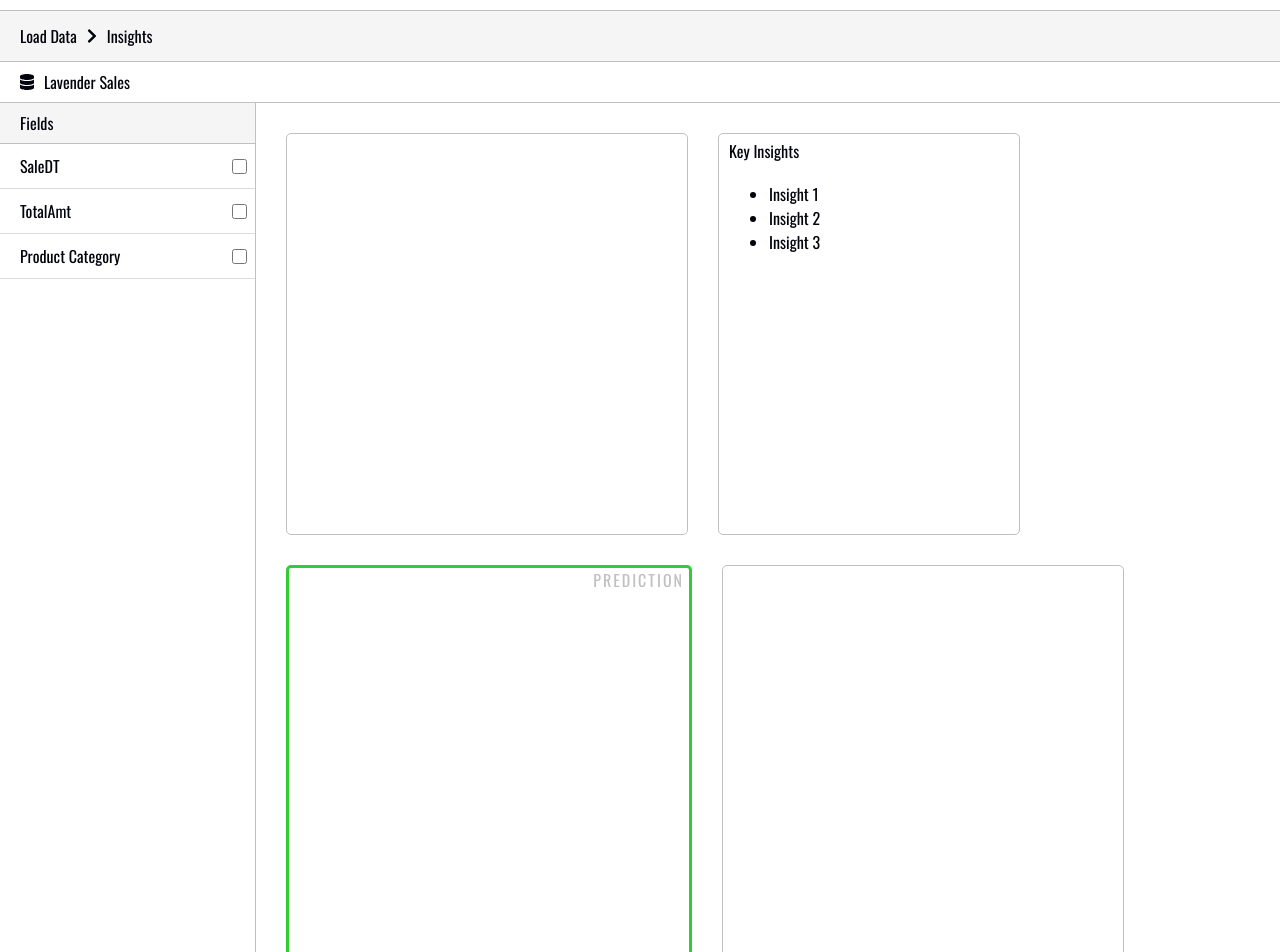
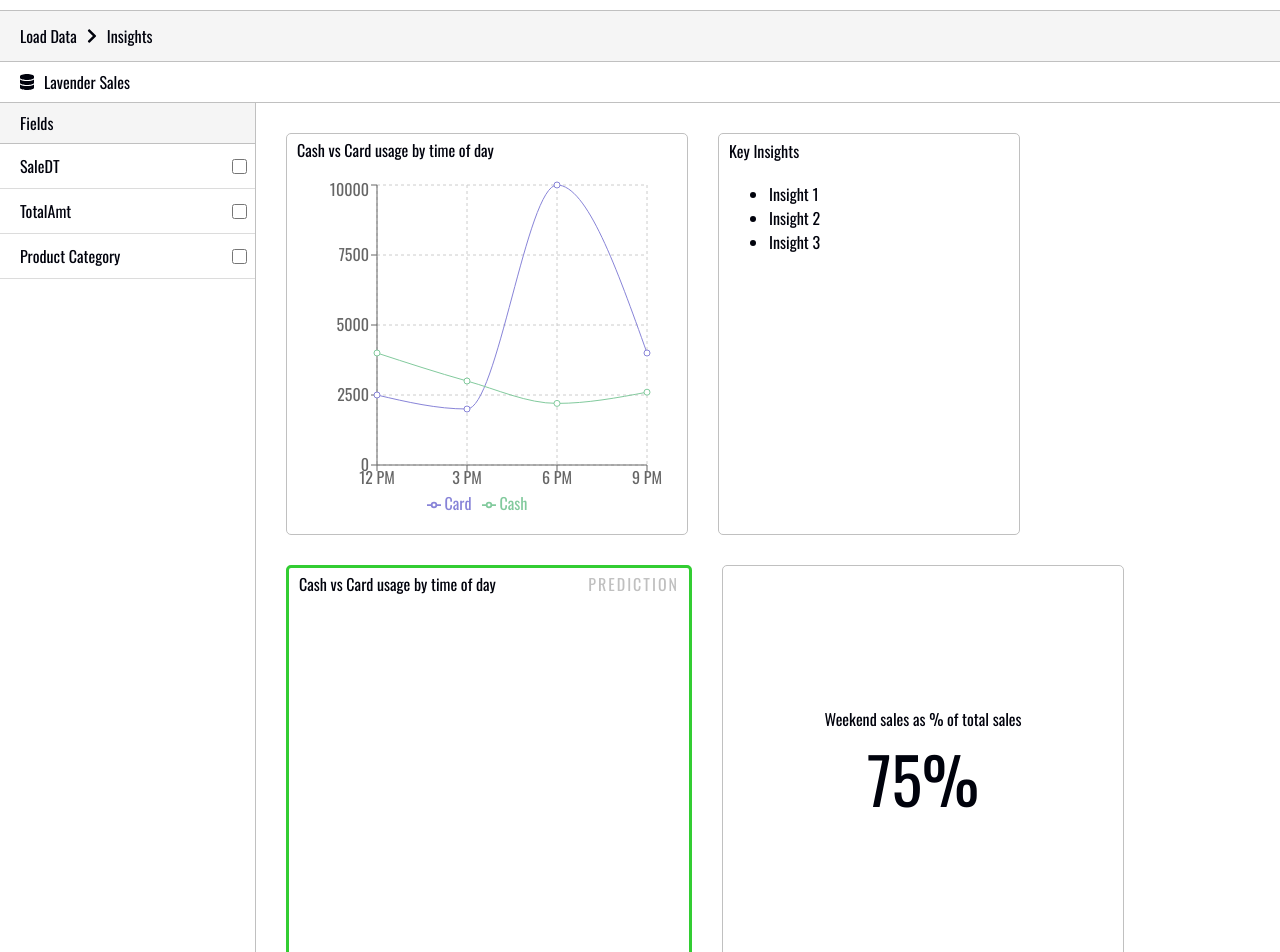
Before and after one commit to ZabirNur/mediasoftbi-web, a React (Create React App) app: page / in a window 1280 px wide. Shown: the part 60-1012 px from the top of the page. Built offline with nearby package versions, Linux system fonts and the light colour scheme.

Commit message:
start setting up chart containers

```diff
--- /dev/null
+++ b/src/charts/LineChartVis.js
@@ -0,0 +1,46 @@
+import styled from 'styled-components'
+import { LineChart, Line, CartesianGrid, XAxis, YAxis, Tooltip, Legend } from 'recharts'
+
+
+const data = [
+  {
+    name: "12 PM",
+    Cash: 4000,
+    Card: 2500
+  },
+  {
+    name: "3 PM",
+    Cash: 3000,
+    Card: 2000
+  },
+  {
+    name: "6 PM",
+    Cash: 2200,
+    Card: 10000
+  },
+  {
+    name: "9 PM",
+    Cash: 2600,
+    Card: 4000
+  },
+]
+
+const StyledLineChartVis = styled.div`
+`
+
+export default () => {
+  return (
+    <StyledLineChartVis>
+      <LineChart width={380} height={340} data={data}
+        margin={{ top: 5, right: 30, left: 20, bottom: 5 }}>
+        <CartesianGrid strokeDasharray="3 3" />
+        <XAxis dataKey="name" />
+        <YAxis />
+        <Tooltip />
+        <Legend />
+        <Line type="monotone" dataKey="Card" stroke="#8884d8" />
+        <Line type="monotone" dataKey="Cash" stroke="#82ca9d" />
+      </LineChart>
+    </StyledLineChartVis>
+  )
+}
--- a/src/components/ChartContainer.jsx
+++ b/src/components/ChartContainer.jsx
@@ -5,14 +5,17 @@ const StyledChartContainer = styled.div`
   height: 400px;
   border: ${props => props.prediction ? "3px solid limegreen" : "1px solid silver"};
   border-radius: 5px;
+  /* position: relative; */
+  display: grid;
+  grid-template-rows: 2rem auto;
 `
 
-const StyledPredictionHeader = styled.div`
-  display: flex;
-  justify-content: right;
+const StyledPredictionHeader = styled.span`
+  /* position: absolute;
+  right: 5px;
+  top: 5px; */
   color: silver;
   letter-spacing: 2px;
-  padding-right: 5px;
 `
 
 const PredictionHeader = () => {
@@ -23,10 +26,30 @@ const PredictionHeader = () => {
   )
 }
 
-export default ({prediction=false}) => {
+const StyledChartHeader = styled.div`
+  display: flex;
+  justify-content: space-between;
+  align-items: center;
+  padding-left: 10px;
+  padding-right: 10px;
+`
+
+const StyledChartBody = styled.div`
+  display: flex;
+  justify-content: center;
+  align-items: center;
+`
+
+export default ({children, prediction=false}) => {
   return (
     <StyledChartContainer prediction={prediction}>
-      {prediction && <PredictionHeader/>}
+      <StyledChartHeader>
+        <span>Cash vs Card usage by time of day</span>
+        {prediction && <PredictionHeader/>}
+      </StyledChartHeader>
+      <StyledChartBody>
+        {children}
+      </StyledChartBody>
     </StyledChartContainer>
   )
 }
--- /dev/null
+++ b/src/components/KeyFigureContainer.jsx
@@ -0,0 +1,67 @@
+import styled from 'styled-components'
+
+const StyledKeyFigureContainer = styled.div`
+  width: 400px;
+  height: 400px;
+  border: ${props => props.prediction ? "3px solid limegreen" : "1px solid silver"};
+  border-radius: 5px;
+  position: relative;
+  display: flex;
+  justify-content: center;
+  align-items: center;
+`
+
+const StyledPredictionHeader = styled.span`
+  position: absolute;
+  right: 5px;
+  top: 5px;
+  color: silver;
+  letter-spacing: 2px;
+`
+
+const PredictionHeader = () => {
+  return (
+    <StyledPredictionHeader>
+      PREDICTION
+    </StyledPredictionHeader>
+  )
+}
+
+const StyledKeyFigureHighlight = styled.div`
+  display: flex;
+  flex-direction: column;
+  align-items: center;
+  justify-content: center;
+  height: 100%;
+`
+
+const StyledDescription = styled.div``
+
+const StyledKeyFigure = styled.div`
+  font-size: 4rem;
+`
+
+const KeyFigureDetails = ({description, keyfigure}) => {
+  return (
+    <StyledKeyFigureHighlight>
+      <StyledDescription>
+        {description}
+      </StyledDescription>
+      <StyledKeyFigure>
+        {keyfigure}
+      </StyledKeyFigure>
+    </StyledKeyFigureHighlight>
+  )
+}
+
+export default ({description, keyfigure, prediction=false}) => {
+  return (
+    <StyledKeyFigureContainer prediction={prediction}>
+      {prediction && <PredictionHeader/>}
+      <KeyFigureDetails
+        description={description}
+        keyfigure={keyfigure}
+      />
+    </StyledKeyFigureContainer>
+  )
+}
--- a/src/components/VisualizationBox.jsx
+++ b/src/components/VisualizationBox.jsx
@@ -3,6 +3,8 @@ import { LineChart, Line } from 'recharts'
 
 import ChartContainer from './ChartContainer'
 import InsightContainer from './InsightContainer'
+import KeyFigureContainer from './KeyFigureContainer'
+import LineChartVis from '../charts/LineChartVis'
 
 const StyledVisualizationBox = styled.div`
   display: flex;
@@ -51,10 +53,15 @@ export default () => {
         <Line type="monotone" dataKey="expense" stroke="red"/>
       </LineChart> */}
 
-      <ChartContainer/>
+      <ChartContainer>
+        <LineChartVis/>
+      </ChartContainer>
       <InsightContainer/>
       <ChartContainer prediction/>
-      <ChartContainer/>
+      <KeyFigureContainer
+        description="Weekend sales as % of total sales"
+        keyfigure="75%"
+      />
       <InsightContainer/>
       <ChartContainer/>
     </StyledVisualizationBox>
```
